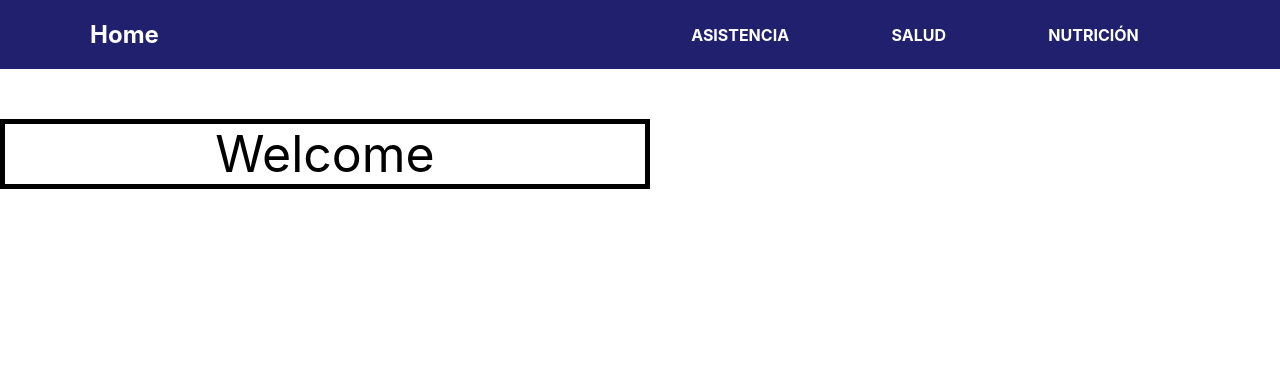
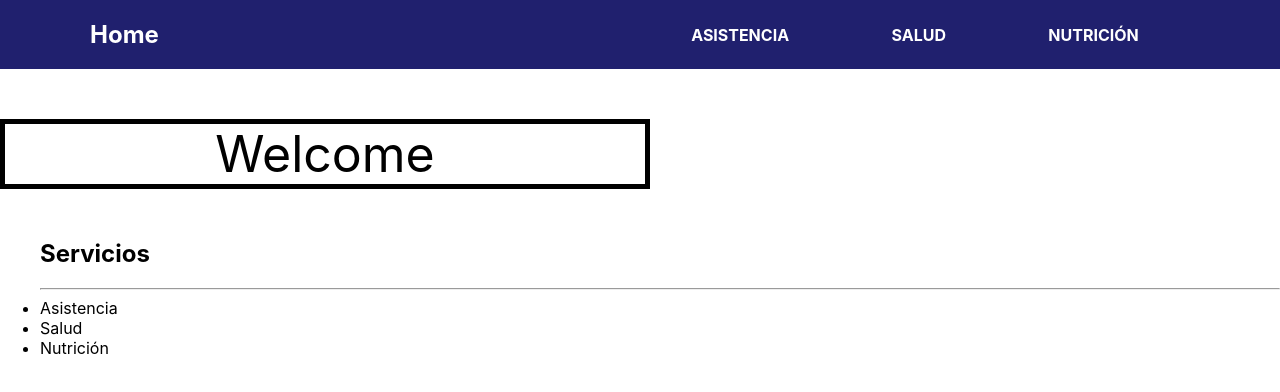
Before and after one commit to lgrsf/react-project, a React (Create React App) app: page / in a window 1280 px wide. Shown: the top 392 px of the page. Built offline with nearby package versions, Linux system fonts and the light colour scheme.

Commit message:
testing components

```diff
--- a/package.json
+++ b/package.json
@@ -6,7 +6,9 @@
     "@testing-library/jest-dom": "^5.17.0",
     "@testing-library/react": "^13.4.0",
     "@testing-library/user-event": "^13.5.0",
+    "bootstrap": "^5.3.3",
     "react": "^18.3.1",
+    "react-bootstrap": "^2.10.4",
     "react-dom": "^18.3.1",
     "react-scripts": "5.0.1",
     "sass": "^1.79.3",
--- a/src/App.js
+++ b/src/App.js
@@ -1,15 +1,17 @@
 import './App.css';
 import { Navbar } from "./components/Navbar/Navbar";
+import Servicios from './components/Servicios/Servicios';
 
 function App() {
 
   const contenido = "Welcome"
-  const estilo = {display: "flex", justifyContent: "center", alignItems: "center", fontSize: "50px", width: "50%", border: "5px solid black"}
+  const estilo = { display: "flex", justifyContent: "center", alignItems: "center", fontSize: "50px", width: "50%", border: "5px solid black" }
 
   return (
     <div>
       <Navbar />
       <p style={estilo}>{contenido}</p>
+      <Servicios />
     </div>
   );
 }
--- /dev/null
+++ b/src/components/Servicios/Servicios.js
@@ -0,0 +1,16 @@
+
+
+const Servicios = () => {
+
+    return (
+        <ul>
+            <h2>Servicios</h2>
+            <hr />
+            <li>Asistencia</li>
+            <li>Salud</li>
+            <li>Nutrición</li>
+        </ul>
+    )
+}
+
+export default Servicios
```
Also changed, not shown: 1 other file (tests, documents, lock files or other folders).
